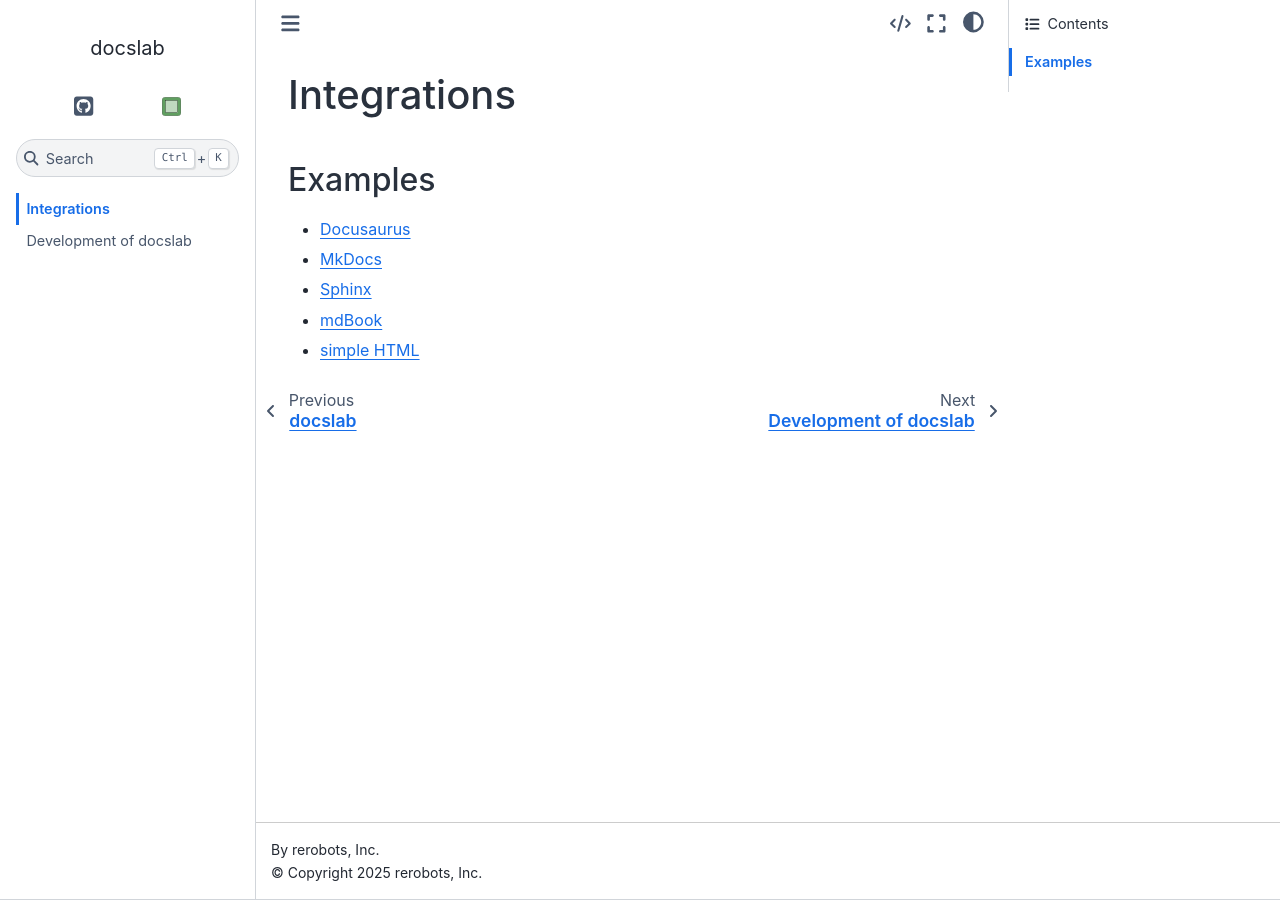
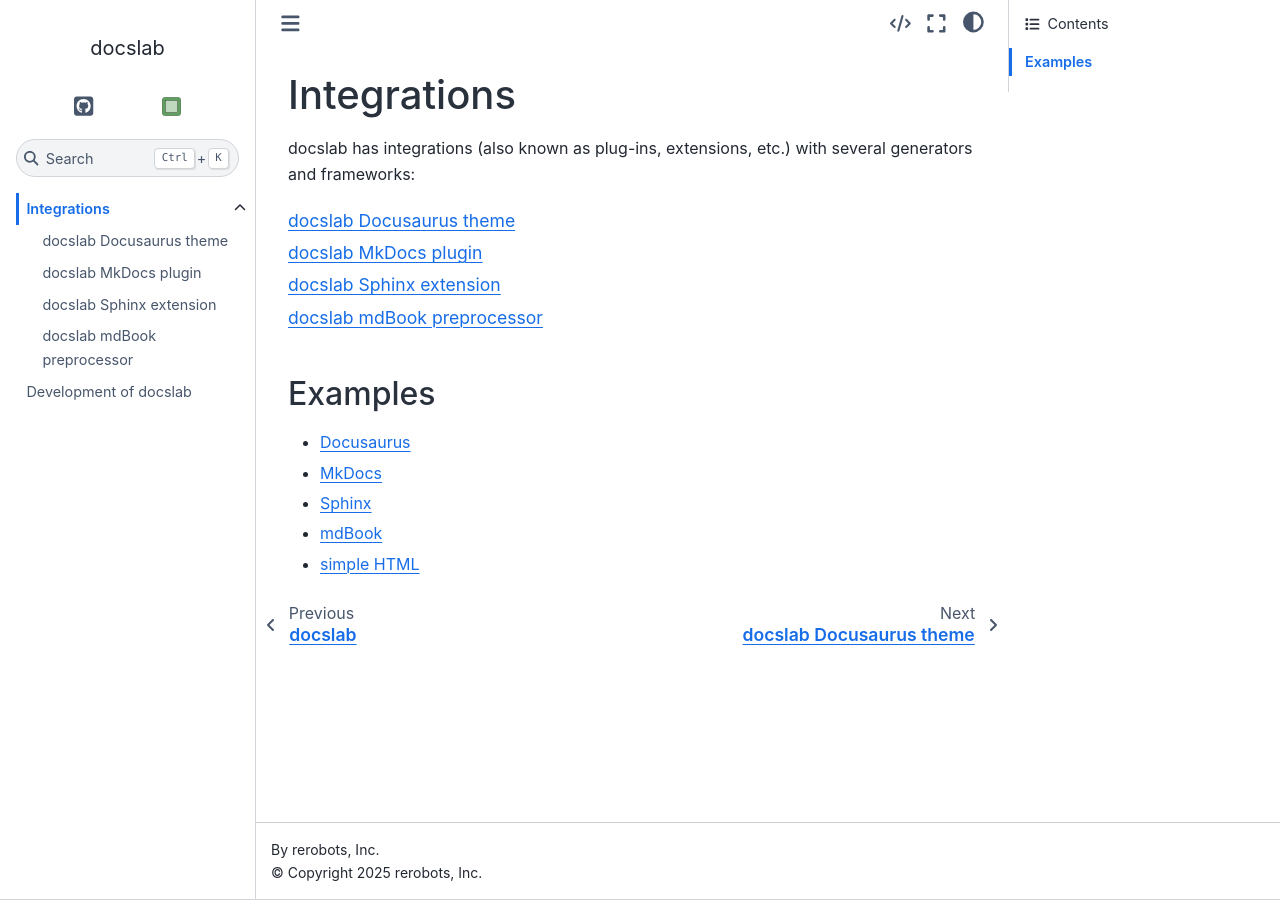
Before and after one commit to rerobots/docslab, a Sphinx documentation site: the page built from doc/integrations.rst, in a window 1280 px wide. Built offline with Sphinx 7.4.7 and the Sphinx Book theme 1.1.4, drawn with Linux system fonts in a browser that asks for light colours.

Commit message:
DOC: include READMEs in integrations page
using https://github.com/omnilib/sphinx-mdinclude
to parse Markdown

```diff
--- a/doc/conf.py
+++ b/doc/conf.py
@@ -29,3 +29,7 @@
 source_suffix = '.rst'
 master_doc = 'index'
 html_static_path = ['static']
+
+extensions = [
+    'sphinx_mdinclude',
+]
--- a/doc/integrations.rst
+++ b/doc/integrations.rst
@@ -1,5 +1,15 @@
 Integrations
 ============
+
+docslab has integrations (also known as plug-ins, extensions, etc.) with
+several generators and frameworks:
+
+.. toctree::
+
+  integrations/docusaurus
+  integrations/mkdocs
+  integrations/sphinx
+  integrations/mdbook
 
 Examples
 --------
--- /dev/null
+++ b/doc/integrations/docusaurus.rst
@@ -0,0 +1 @@
+.. mdinclude:: ../../integrations/docusaurus-theme/README.md
--- /dev/null
+++ b/doc/integrations/mdbook.rst
@@ -0,0 +1 @@
+.. mdinclude:: ../../integrations/mdbook/README.md
--- /dev/null
+++ b/doc/integrations/mkdocs.rst
@@ -0,0 +1 @@
+.. include:: ../../integrations/mkdocs/README.rst
--- /dev/null
+++ b/doc/integrations/sphinx.rst
@@ -0,0 +1 @@
+.. include:: ../../integrations/sphinx/README.rst
--- a/doc/requirements.txt
+++ b/doc/requirements.txt
@@ -1,2 +1,3 @@
 sphinx
 sphinx-book-theme
+sphinx-mdinclude
```
